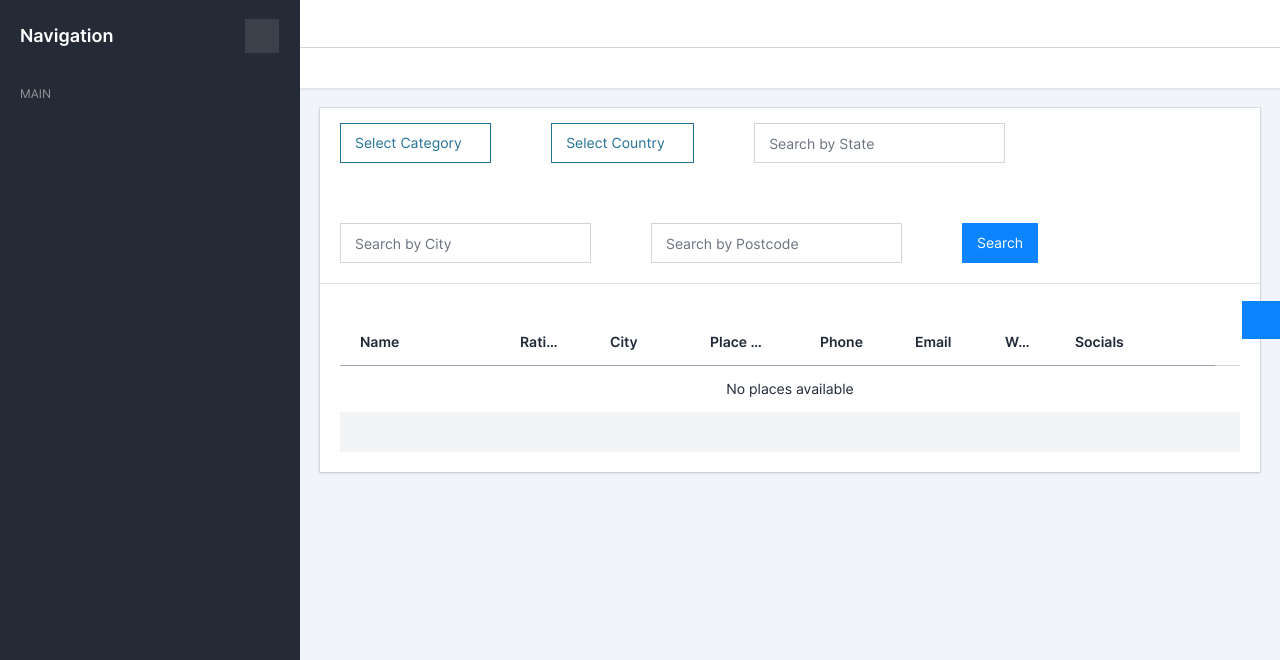
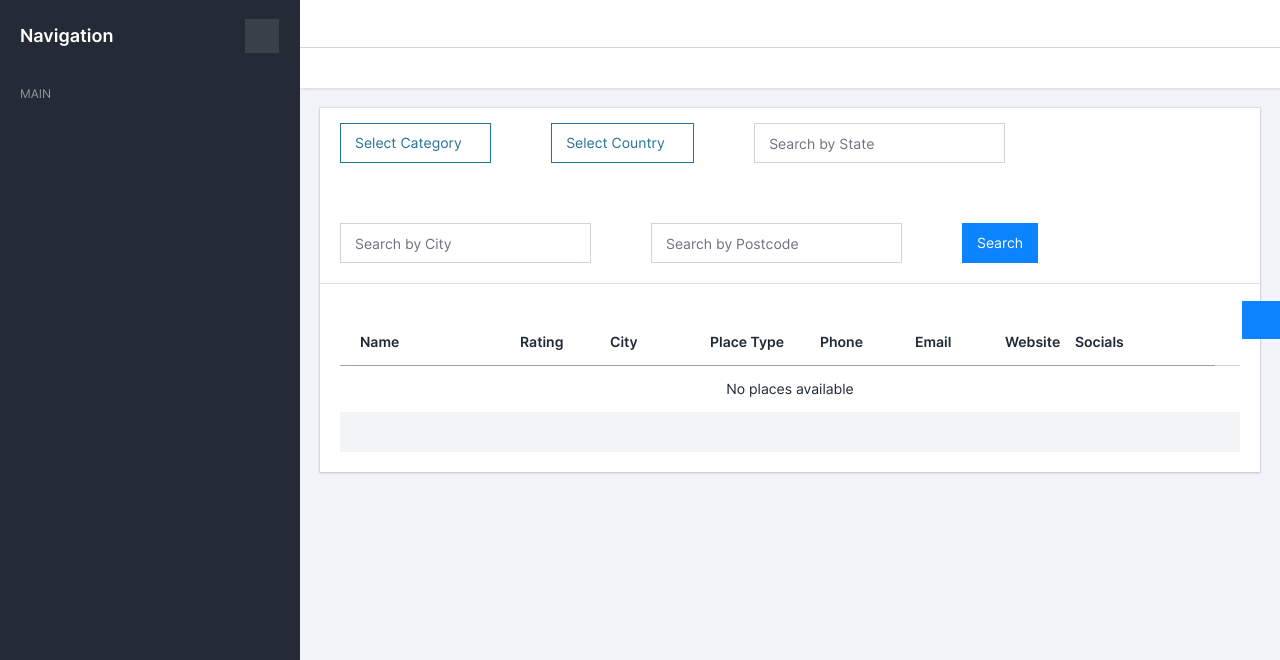
Before and after one commit to denischmkh/googlemaps, a Django app: template googlemaps/main_app/templates/list_place.html in a window 1280 px wide. Shown: the part 80-740 px from the top of the page. Run offline with Django 5.2, Linux system fonts and the light colour scheme; the template is opened without the code that fills it, so the values that code supplies are empty; some libraries are stand-ins or nearby versions; some web fonts are replaced.

```diff
--- a/googlemaps/main_app/templates/components/list_place_template.html
+++ b/googlemaps/main_app/templates/components/list_place_template.html
@@ -1,26 +1,18 @@
+<div class="table-responsive">
 <table class="table tasks-list" style="table-layout: fixed;">
     <thead>
     <tr>
         <h1>{{category_filter}}</h1>
-        <th style="width: 160px;" class="text-start">Name</th>
-        <th style="width: 90px;" class="text-start">Rating</th> <!-- Сделано уже -->
-        <th style="width: 100px;" class="text-start">City</th>
-        <th style="width: 110px;" class="text-start">Place Type</th>
-        <th style="width: 95px;" class="text-start">Phone</th>
-        <th style="width: 90px;" class="text-start">Email</th>
-        <th style="width: 70px;" class="text-start">Website</th>
-        <th style="width: 160px;" class="text-start">Socials</th>
+        <th style="width: 160px;" class="text-start text-nowrap">Name</th>
+        <th style="width: 90px;" class="text-start text-nowrap">Rating</th> <!-- Сделано уже -->
+        <th style="width: 100px;" class="text-start text-nowrap">City</th>
+        <th style="width: 110px;" class="text-start text-nowrap">Place Type</th>
+        <th style="width: 95px;" class="text-start text-nowrap">Phone</th>
+        <th style="width: 90px;" class="text-start text-nowrap">Email</th>
+        <th style="width: 70px;" class="text-start text-nowrap">Website</th>
+        <th style="width: 160px;" class="text-start text-nowrap">Socials</th>
     </tr>
 </thead>
-
-    <style>
-    th {
-        white-space: nowrap;
-        overflow: hidden;
-        text-overflow: ellipsis;
-        font-size: 0.875rem; /* можно уменьшить шрифт чуть-чуть */
-    }
-</style>
 <tbody>
     {% for item in places %}
         <tr>
@@ -150,3 +142,9 @@
         {% endif %}
     </ul>
 </nav>
+</div>
+<style>
+    th {
+        white-space: nowrap;
+    }
+</style>
```
